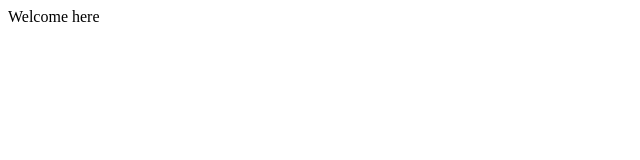
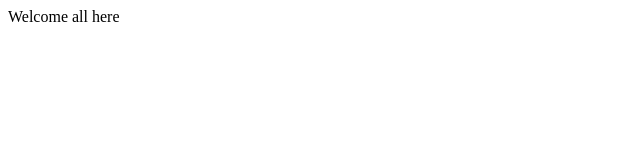
Before and after one commit to Wil2000/My-first-page, a plain HTML site: page index.html in a window 1280 px wide. Shown: the full height of the page, 0-640 px from the left. Drawn offline with Linux system fonts and the light colour scheme.

Commit message:
Update index.html

```diff
--- a/index.html
+++ b/index.html
@@ -4,5 +4,5 @@
   <head>
     <title>May best furniture</title>
     </head>
-  <body>Welcome here</body>
+  <body>Welcome all here</body>
   </html>
```
